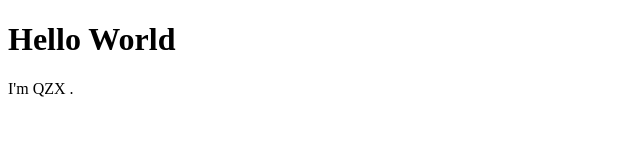
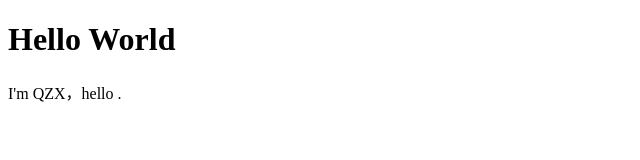
Before and after one commit to WAXQER/WAXQER.fecmet.com, a plain HTML site: page index.html in a window 1280 px wide. Shown: the full height of the page, 0-640 px from the left. Drawn offline with Linux system fonts and the light colour scheme.

Commit message:
Update index.html

```diff
--- a/index.html
+++ b/index.html
@@ -2,6 +2,6 @@
 <html>
 <body>
 <h1>Hello World</h1>
-<p>I'm QZX .</p>
+<p>I'm QZX，hello .</p>
 </body>
 </html>
```
